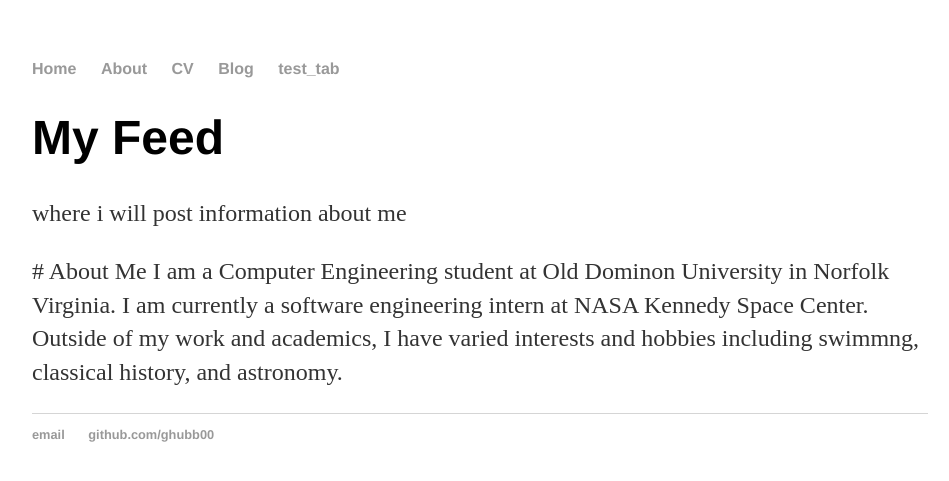
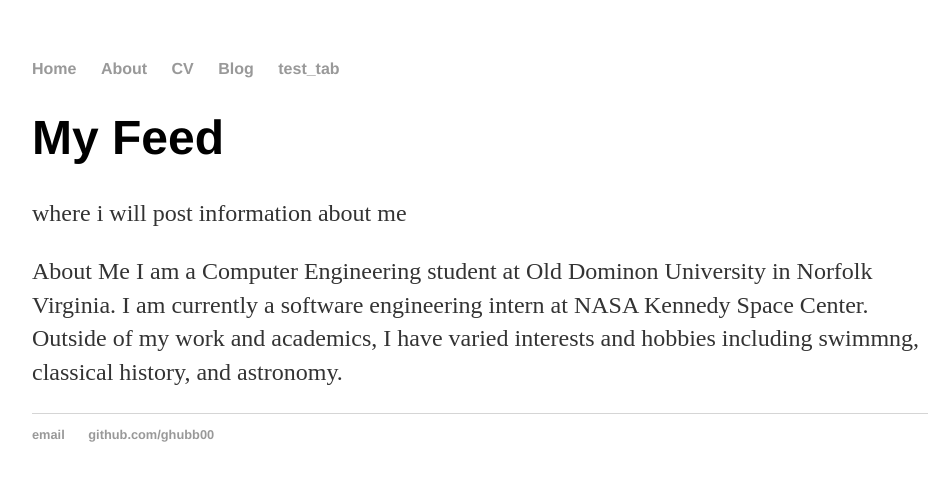
Before and after one commit to ghubb00/ghubb001.github.io, a Jekyll site: the page built from about/index.html, in a window 1280 px wide. Shown: the top 481 px of the page, without its empty margins (160-1109 px from the left). Built offline with Jekyll 4.4.1, drawn with Linux system fonts in a browser that asks for light colours.

```diff
--- a/about/index.html
+++ b/about/index.html
@@ -5,7 +5,7 @@ title: My Feed
 	<h1>{{ page.title }}</h1>
 	<p> where i will post information about me <p>
 
-	<p> # About Me
+	<p> About Me
 
 I am a Computer Engineering student at Old Dominon University in Norfolk Virginia.  I am currently a software engineering intern at NASA Kennedy Space Center.
 
```
